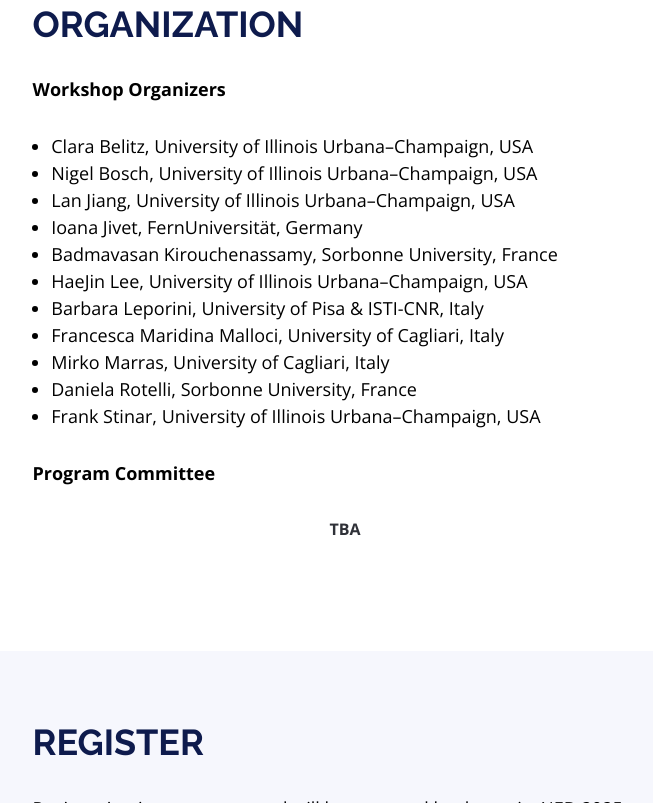
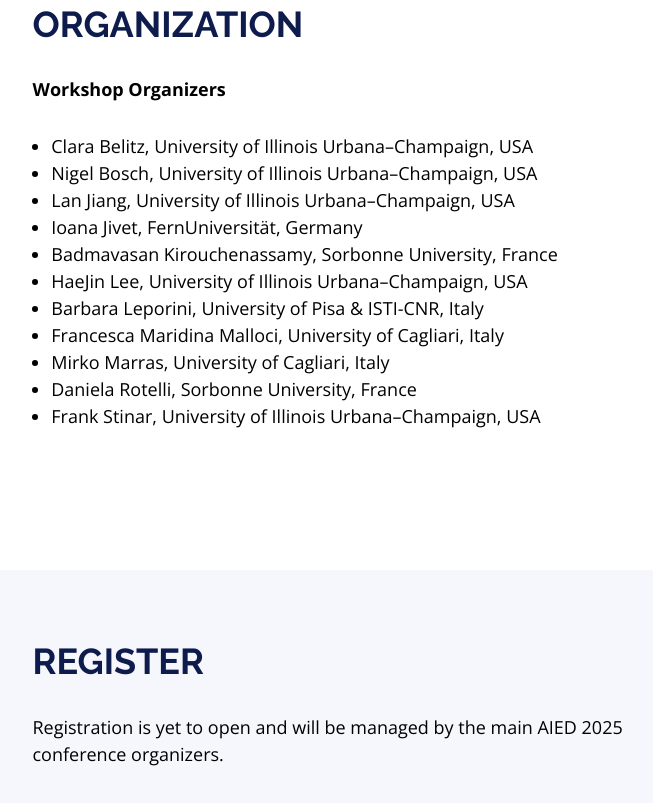
Before and after one commit to lan-j/2025, a plain HTML site: page index.html in a window 1280 px wide. Shown: the part 4386-5189 px from the top of the page, without its empty margins (295-948 px from the left). Drawn offline with nearby package versions, Linux system fonts and the light colour scheme.

Commit message:
Update index.html

```diff
--- a/index.html
+++ b/index.html
@@ -301,8 +301,8 @@
                 <li>Daniela Rotelli, Sorbonne University, France</li>
                 <li>Frank Stinar, University of Illinois Urbana–Champaign, USA</li>
             </ul>
-            <p><strong>Program Committee</strong></p>
-            <center><strong>TBA</strong></center>
+<!--             <p><strong>Program Committee</strong></p>
+            <center><strong>TBA</strong></center> -->
 
         </div>
       </div>
```
